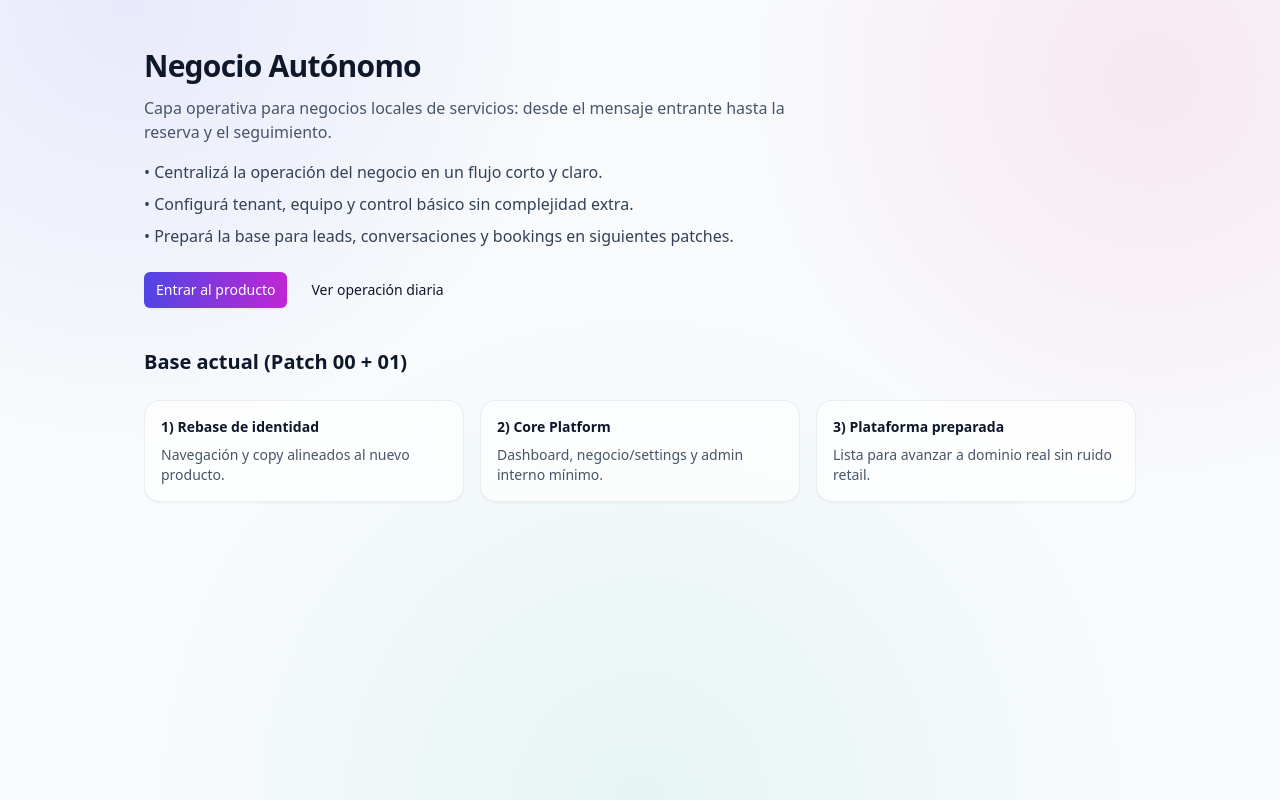
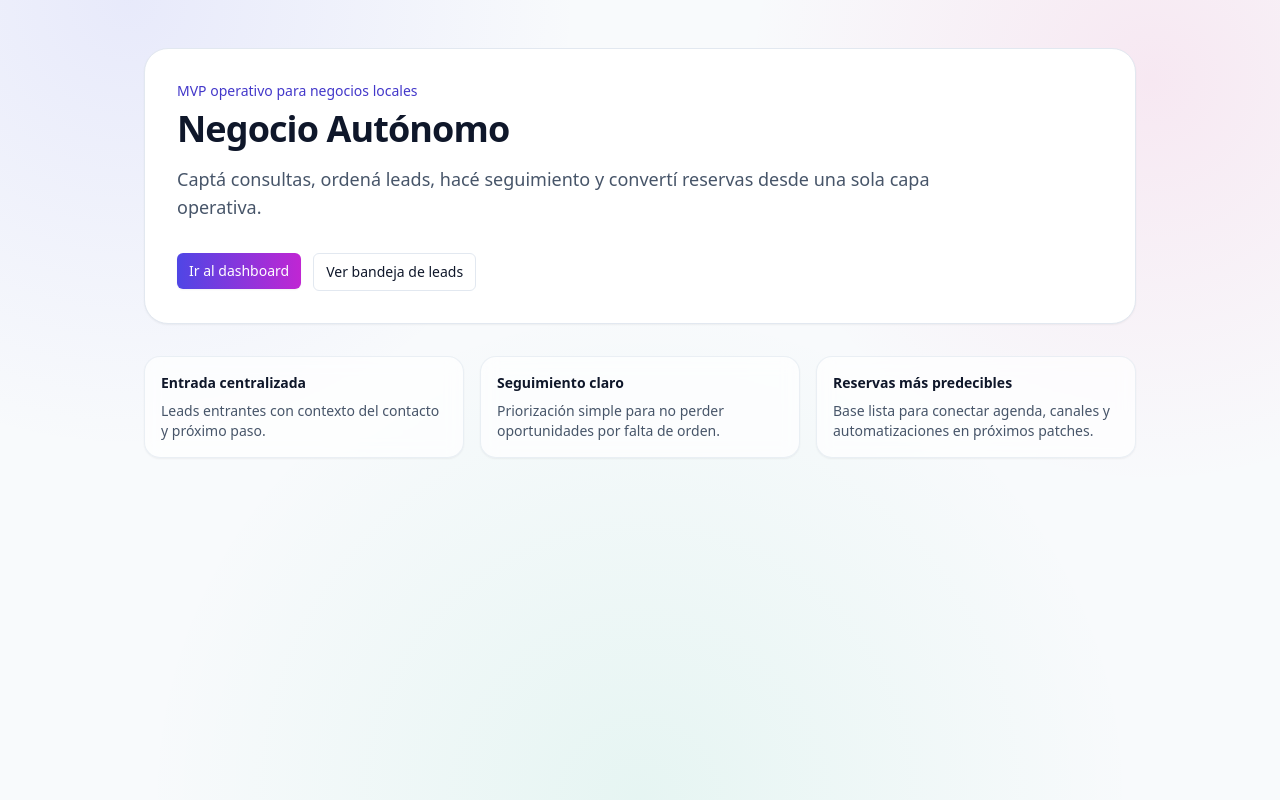
Before and after one commit to Daegon13/negocio-autonomo, a Next.js app in the folder Smart-stock source code/smart-stock-main/: page / in a window 1280 px wide. Built offline with nearby package versions, Linux system fonts and the light colour scheme.

Commit message:
feat(ui): add visible dashboard shell and core demo routes

```diff
--- /dev/null
+++ b/Smart-stock source code/smart-stock-main/app/(app)/dashboard/follow-up/page.tsx
@@ -0,0 +1,10 @@
+import { Card, CardContent, CardHeader } from "@/components/ui";
+
+export default function DashboardFollowUpPage() {
+  return (
+    <Card>
+      <CardHeader><div className="text-lg font-semibold text-slate-900">Seguimiento</div></CardHeader>
+      <CardContent className="text-sm text-slate-600">Placeholder operativo listo para conectar recordatorios, tareas y cadencias de contacto en Patch 04.</CardContent>
+    </Card>
+  );
+}
--- /dev/null
+++ b/Smart-stock source code/smart-stock-main/app/(app)/dashboard/leads/page.tsx
@@ -0,0 +1,32 @@
+import Link from "next/link";
+import { Badge, Button, Card, CardContent, CardHeader } from "@/components/ui";
+import { getOrCreateDefaultStore } from "@/lib/defaultStore";
+import { getLeadsInbox } from "@/lib/leads/service";
+
+export default async function DashboardLeadsPage() {
+  const store = await getOrCreateDefaultStore();
+  const { leads, counters } = await getLeadsInbox(store.id);
+
+  return (
+    <div className="space-y-5">
+      <Card>
+        <CardHeader><div className="text-lg font-semibold text-slate-900">Bandeja de leads</div></CardHeader>
+        <CardContent className="space-y-3">
+          <p className="text-sm text-slate-600">Priorizá contactos entrantes y mantené el seguimiento al día.</p>
+          <div className="flex flex-wrap gap-2 text-xs">{Object.entries(counters).map(([k, v]) => <Badge key={k} tone="slate">{k}: {v}</Badge>)}</div>
+          <div className="flex gap-2"><Link href="/leads"><Button>Crear lead de prueba</Button></Link><Link href="/leads"><Button variant="outline">Abrir gestión completa</Button></Link></div>
+        </CardContent>
+      </Card>
+
+      {leads.length === 0 ? (
+        <Card><CardContent className="p-6 text-sm text-slate-600">Todavía no hay leads reales. Podés crear un lead de prueba para validar el flujo operativo.</CardContent></Card>
+      ) : (
+        <div className="space-y-2">
+          {leads.map((lead) => (
+            <Card key={lead.id}><CardContent className="p-4"><div className="flex items-start justify-between gap-3"><div><p className="text-sm font-semibold text-slate-900">{lead.name}</p><p className="text-xs text-slate-500">{lead.contact} · {lead.summary || "Sin resumen"}</p></div><Badge tone="indigo">{lead.status}</Badge></div></CardContent></Card>
+          ))}
+        </div>
+      )}
+    </div>
+  );
+}
--- a/Smart-stock source code/smart-stock-main/app/(app)/dashboard/page.tsx
+++ b/Smart-stock source code/smart-stock-main/app/(app)/dashboard/page.tsx
@@ -1,100 +1,66 @@
 import Link from "next/link";
 import { Badge, Button, Card, CardContent, CardHeader } from "@/components/ui";
-import { prisma } from "@/lib/db";
 import { getOrCreateDefaultStore } from "@/lib/defaultStore";
+import { getLeadsInbox } from "@/lib/leads/service";
 
 export const dynamic = "force-dynamic";
 
+const demoActivity = [
+  "Se creó un lead demo desde la web.",
+  "Se movió un lead a pendiente de seguimiento.",
+  "Se confirmó una reserva para mañana 10:30."
+];
+
 export default async function DashboardPage() {
-  const activeStore = await getOrCreateDefaultStore();
-  const storeDetails = await prisma.store.findUnique({
-    where: { id: activeStore.id },
-    select: {
-      id: true,
-      name: true,
-      organization: { select: { name: true } }
-    }
-  });
+  const store = await getOrCreateDefaultStore();
+  const { leads, counters } = await getLeadsInbox(store.id);
 
-  const storeName = storeDetails?.name ?? activeStore.name;
-  const orgName = storeDetails?.organization?.name ?? "Sin asignar";
-
-  const [teamMembers, activeSessions] = await Promise.all([
-    prisma.storeMember.count({ where: { storeId: activeStore.id } }),
-    prisma.session.count()
-  ]);
+  const pendingFollowUp = (counters.NEW ?? 0) + (counters.PENDING ?? 0);
+  const incomingLeads = leads.length;
+  const upcomingBookings = counters.BOOKED ?? 0;
+  const recentItems = leads.slice(0, 4).map((lead) => `${lead.name} · ${lead.summary || "Consulta sin resumen"}`);
 
   return (
     <div className="space-y-6">
-      <Card className="overflow-hidden">
-        <div className="h-1 w-full bg-gradient-to-r from-indigo-600 to-fuchsia-600" />
-        <CardContent className="p-5 md:p-6">
-          <div className="flex flex-wrap items-center justify-between gap-3">
-            <div>
-              <h1 className="text-xl font-semibold text-slate-900">Negocio Autónomo</h1>
-              <p className="mt-1 text-sm text-slate-600">
-                Base operativa para captar trabajo, hacer seguimiento, reservar y medir lo esencial.
-              </p>
-              <div className="mt-3 flex flex-wrap items-center gap-2 text-xs text-slate-600">
-                <Badge tone="slate">Tenant activo</Badge>
-                <span>Local: {storeName}</span>
-                <span>•</span>
-                <span>Organización: {orgName}</span>
-              </div>
-            </div>
-            <div className="flex flex-wrap items-center gap-2">
-              <Link href="/today">
-                <Button>Ir a operación diaria</Button>
-              </Link>
-              <Link href="/settings/business">
-                <Button variant="outline">Abrir settings</Button>
-              </Link>
-            </div>
+      <Card>
+        <CardContent className="p-6">
+          <h1 className="text-2xl font-semibold text-slate-900">Panel operativo</h1>
+          <p className="mt-1 text-sm text-slate-600">Vista rápida para decidir qué atender primero en tu negocio.</p>
+          <div className="mt-4 flex flex-wrap gap-2">
+            <Link href="/dashboard/leads"><Button>Gestionar leads</Button></Link>
+            <Link href="/dashboard/settings"><Button variant="outline">Configurar negocio</Button></Link>
           </div>
         </CardContent>
       </Card>
 
-      <div className="grid gap-4 md:grid-cols-3">
-        <Card>
-          <CardHeader>
-            <div className="text-sm font-semibold text-slate-900">Canales y eventos</div>
-          </CardHeader>
-          <CardContent>
-            <p className="text-sm text-slate-600">Pendiente para Patch 02. La base ya está lista para conectar entradas reales.</p>
-          </CardContent>
-        </Card>
-
-        <Card>
-          <CardHeader>
-            <div className="text-sm font-semibold text-slate-900">Equipo activo</div>
-          </CardHeader>
-          <CardContent>
-            <div className="text-2xl font-semibold text-slate-900">{teamMembers}</div>
-            <p className="mt-1 text-sm text-slate-600">Miembros asociados al local actual.</p>
-          </CardContent>
-        </Card>
-
-        <Card>
-          <CardHeader>
-            <div className="text-sm font-semibold text-slate-900">Sesiones</div>
-          </CardHeader>
-          <CardContent>
-            <div className="text-2xl font-semibold text-slate-900">{activeSessions}</div>
-            <p className="mt-1 text-sm text-slate-600">Sesiones registradas en la plataforma.</p>
-          </CardContent>
-        </Card>
-      </div>
+      <section className="grid gap-4 sm:grid-cols-2 xl:grid-cols-4">
+        <MetricCard title="Leads entrantes" value={incomingLeads} helper="Total visibles en bandeja" />
+        <MetricCard title="Pendientes de seguimiento" value={pendingFollowUp} helper="Estados NEW + PENDING" />
+        <MetricCard title="Reservas próximas" value={upcomingBookings} helper="Próximas a partir de hoy" />
+        <MetricCard title="Actividad reciente" value={Math.max(recentItems.length, 1)} helper="Últimos movimientos registrados" />
+      </section>
 
       <Card>
-        <CardHeader>
-          <div className="text-sm font-semibold text-slate-900">Roadmap de implementación habilitado</div>
-        </CardHeader>
-        <CardContent className="space-y-2 text-sm text-slate-700">
-          <p>✅ Core Platform lista para continuar con leads, conversaciones, bookings y seguimiento.</p>
-          <p>🧩 Los módulos heredados de retail quedan aislados en la sección “Módulos heredados”.</p>
-          <p>🛑 No se activó lógica de CRM/inbox/agenda real en este patch.</p>
+        <CardHeader><div className="text-sm font-semibold text-slate-900">Actividad reciente</div></CardHeader>
+        <CardContent className="space-y-2">
+          {(recentItems.length > 0 ? recentItems : demoActivity).map((item) => (
+            <div key={item} className="rounded-xl border border-slate-200 bg-slate-50 px-3 py-2 text-sm text-slate-700">{item}</div>
+          ))}
+          {recentItems.length === 0 ? <Badge tone="slate">Modo demo: todavía no hay actividad real.</Badge> : null}
         </CardContent>
       </Card>
     </div>
   );
 }
+
+function MetricCard({ title, value, helper }: { title: string; value: number; helper: string }) {
+  return (
+    <Card>
+      <CardContent className="p-5">
+        <p className="text-sm text-slate-600">{title}</p>
+        <p className="mt-2 text-3xl font-semibold text-slate-900">{value}</p>
+        <p className="mt-1 text-xs text-slate-500">{helper}</p>
+      </CardContent>
+    </Card>
+  );
+}
--- a/Smart-stock source code/smart-stock-main/app/(marketing)/page.tsx
+++ b/Smart-stock source code/smart-stock-main/app/(marketing)/page.tsx
@@ -4,30 +4,26 @@ import { Button, Card, CardContent } from "@/components/ui";
 export default function HomePage() {
   return (
     <main className="mx-auto max-w-5xl px-4 py-12">
-      <div className="mb-10">
-        <h1 className="text-3xl font-semibold tracking-tight text-slate-900">Negocio Autónomo</h1>
-        <p className="mt-3 max-w-2xl text-slate-600">
-          Capa operativa para negocios locales de servicios: desde el mensaje entrante hasta la reserva y el seguimiento.
+      <section className="rounded-3xl border border-slate-200 bg-white p-8 shadow-sm">
+        <p className="text-sm font-medium text-indigo-700">MVP operativo para negocios locales</p>
+        <h1 className="mt-2 text-4xl font-semibold tracking-tight text-slate-900">Negocio Autónomo</h1>
+        <p className="mt-4 max-w-3xl text-lg text-slate-600">
+          Captá consultas, ordená leads, hacé seguimiento y convertí reservas desde una sola capa operativa.
         </p>
-        <ul className="mt-4 space-y-2 text-slate-700">
-          <li>• Centralizá la operación del negocio en un flujo corto y claro.</li>
-          <li>• Configurá tenant, equipo y control básico sin complejidad extra.</li>
-          <li>• Prepará la base para leads, conversaciones y bookings en siguientes patches.</li>
-        </ul>
-        <div className="mt-6 flex gap-3">
-          <Link href="/dashboard"><Button>Entrar al producto</Button></Link>
-          <Link href="/today"><Button variant="ghost">Ver operación diaria</Button></Link>
+        <div className="mt-8 flex flex-wrap gap-3">
+          <Link href="/dashboard">
+            <Button>Ir al dashboard</Button>
+          </Link>
+          <Link href="/dashboard/leads">
+            <Button variant="outline">Ver bandeja de leads</Button>
+          </Link>
         </div>
-      </div>
-
-      <section className="mb-6">
-        <h2 className="text-xl font-semibold text-slate-900">Base actual (Patch 00 + 01)</h2>
       </section>
 
-      <section className="grid gap-4 md:grid-cols-3">
-        <Card><CardContent><div className="text-sm font-semibold text-slate-900">1) Rebase de identidad</div><p className="mt-2 text-sm text-slate-600">Navegación y copy alineados al nuevo producto.</p></CardContent></Card>
-        <Card><CardContent><div className="text-sm font-semibold text-slate-900">2) Core Platform</div><p className="mt-2 text-sm text-slate-600">Dashboard, negocio/settings y admin interno mínimo.</p></CardContent></Card>
-        <Card><CardContent><div className="text-sm font-semibold text-slate-900">3) Plataforma preparada</div><p className="mt-2 text-sm text-slate-600">Lista para avanzar a dominio real sin ruido retail.</p></CardContent></Card>
+      <section className="mt-8 grid gap-4 md:grid-cols-3">
+        <Card><CardContent><div className="text-sm font-semibold text-slate-900">Entrada centralizada</div><p className="mt-2 text-sm text-slate-600">Leads entrantes con contexto del contacto y próximo paso.</p></CardContent></Card>
+        <Card><CardContent><div className="text-sm font-semibold text-slate-900">Seguimiento claro</div><p className="mt-2 text-sm text-slate-600">Priorización simple para no perder oportunidades por falta de orden.</p></CardContent></Card>
+        <Card><CardContent><div className="text-sm font-semibold text-slate-900">Reservas más predecibles</div><p className="mt-2 text-sm text-slate-600">Base lista para conectar agenda, canales y automatizaciones en próximos patches.</p></CardContent></Card>
       </section>
     </main>
   );
--- a/Smart-stock source code/smart-stock-main/components/AppShell.tsx
+++ b/Smart-stock source code/smart-stock-main/components/AppShell.tsx
@@ -8,10 +8,12 @@ import { Badge, Button, Sticker } from "@/components/ui";
 type NavItem = { href: string; label: string; icon: string; hint?: string };
 
 const CORE_NAV: NavItem[] = [
-  { href: "/dashboard", label: "Inicio", icon: "🏠", hint: "Resumen operativo" },
-  { href: "/today", label: "Operación diaria", icon: "🧭", hint: "Siguiente paso" },
-  { href: "/settings/business", label: "Negocio", icon: "🏢", hint: "Tenant y ajustes" },
-  { href: "/settings/team", label: "Equipo", icon: "👥", hint: "Roles y accesos" }
+  { href: "/dashboard", label: "Dashboard", icon: "🏠", hint: "Resumen" },
+  { href: "/dashboard/leads", label: "Leads", icon: "📥", hint: "Bandeja" },
+  { href: "/dashboard/bookings", label: "Agenda / Reservas", icon: "📅", hint: "Próximamente" },
+  { href: "/dashboard/follow-up", label: "Seguimiento", icon: "✅", hint: "Próximamente" },
+  { href: "/dashboard/channels", label: "Canales", icon: "📲", hint: "Próximamente" },
+  { href: "/dashboard/settings", label: "Settings", icon: "⚙️", hint: "Negocio" }
 ];
 
 const ADMIN_NAV: NavItem[] = [
```
Also changed, not shown: Smart-stock source code/smart-stock-main/app/(app)/dashboard/bookings/page.tsx (added, +10 -0 lines), Smart-stock source code/smart-stock-main/app/(app)/dashboard/channels/page.tsx (added, +10 -0 lines), Smart-stock source code/smart-stock-main/app/(app)/dashboard/settings/page.tsx (added, +35 -0 lines).
